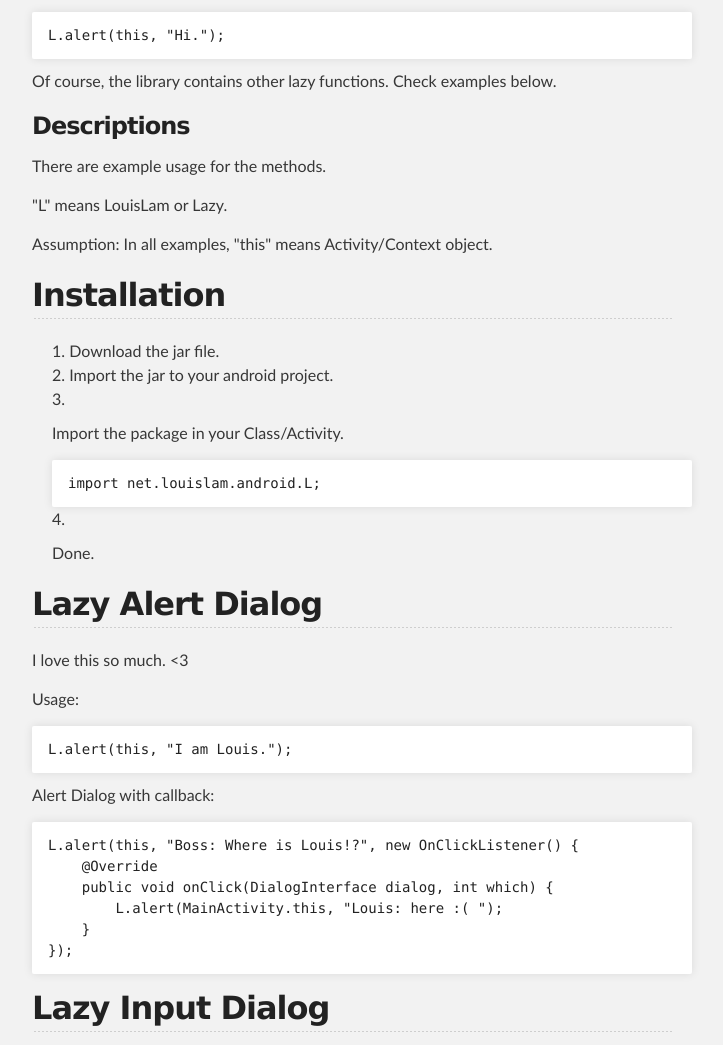
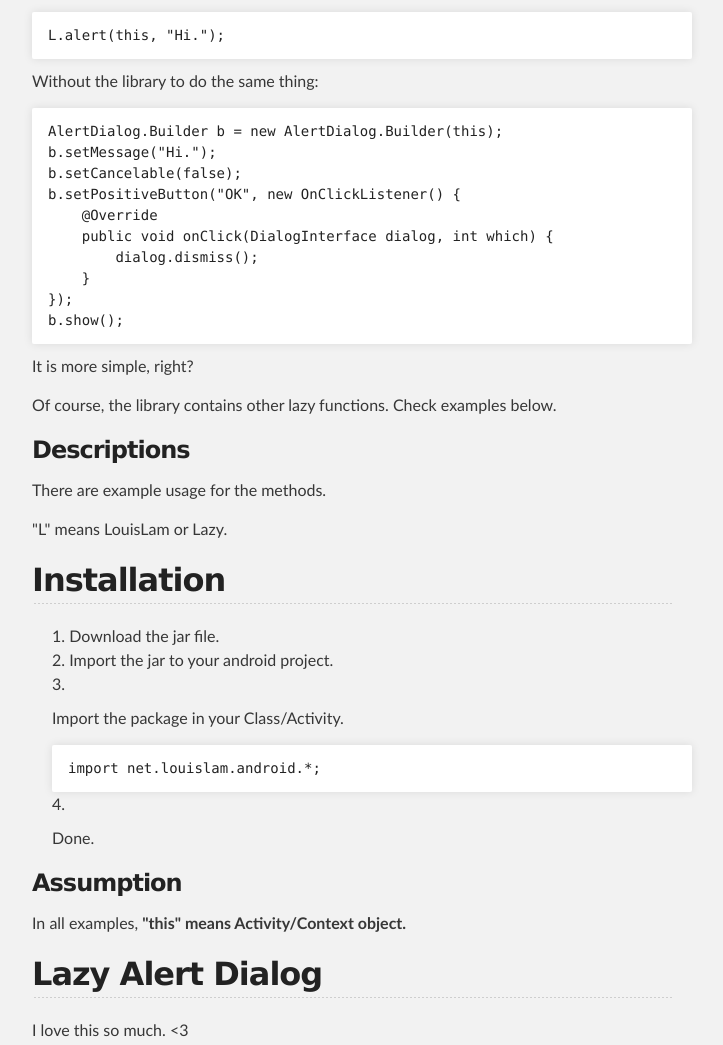
Before and after one commit to louislam/android-lazy-library, a plain HTML site: page index.html in a window 1280 px wide. Shown: the part 625-1670 px from the top of the page, without its empty margins (288-1011 px from the left). Drawn offline with Linux system fonts and the light colour scheme.

```diff
--- a/index.html
+++ b/index.html
@@ -42,6 +42,22 @@
 <pre><code>L.alert(this, "Hi.");
 </code></pre>
 
+<p>Without the library to do the same thing:</p>
+
+<pre><code>AlertDialog.Builder b = new AlertDialog.Builder(this);
+b.setMessage("Hi.");
+b.setCancelable(false);
+b.setPositiveButton("OK", new OnClickListener() {
+    @Override
+    public void onClick(DialogInterface dialog, int which) {
+        dialog.dismiss();
+    }
+});
+b.show();
+</code></pre>
+
+<p>It is more simple, right?</p>
+
 <p>Of course, the library contains other lazy functions. Check examples below.</p>
 
 <h3>Descriptions</h3>
@@ -49,9 +65,6 @@
 <p>There are example usage for the methods.</p>
 
 <p>"L" means LouisLam or Lazy.</p>
-
-<p>Assumption:
-In all examples, "this" means Activity/Context object.</p>
 
 <h2>Installation</h2>
 
@@ -61,11 +74,15 @@ In all examples, "this" means Activity/Context object.</p>
 <li>
 <p>Import the package in your Class/Activity.</p>
 
-<pre><code>import net.louislam.android.L;
+<pre><code>import net.louislam.android.*;
 </code></pre>
 </li>
 <li><p>Done.</p></li>
-</ol><h2>Lazy Alert Dialog</h2>
+</ol><h3>Assumption</h3>
+
+<p>In all examples, <strong>"this" means Activity/Context object.</strong></p>
+
+<h2>Lazy Alert Dialog</h2>
 
 <p>I love this so much. &lt;3</p>
 
```
Also changed, not shown: params.json (+1 -1 lines).
